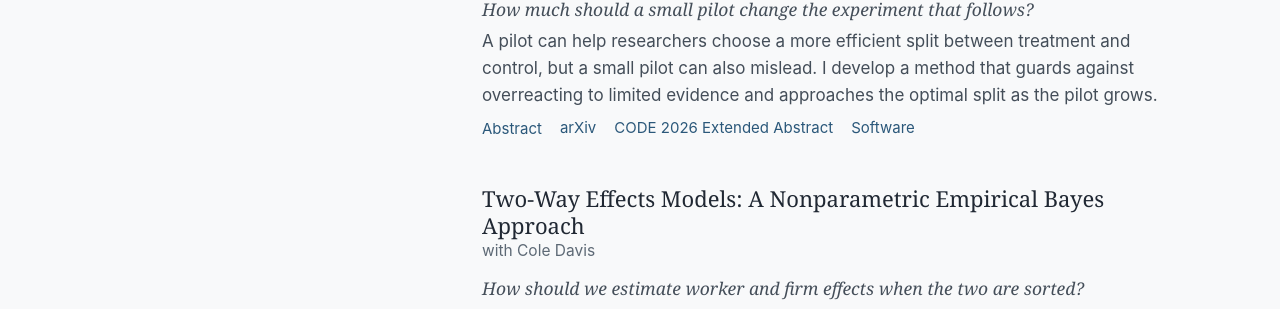
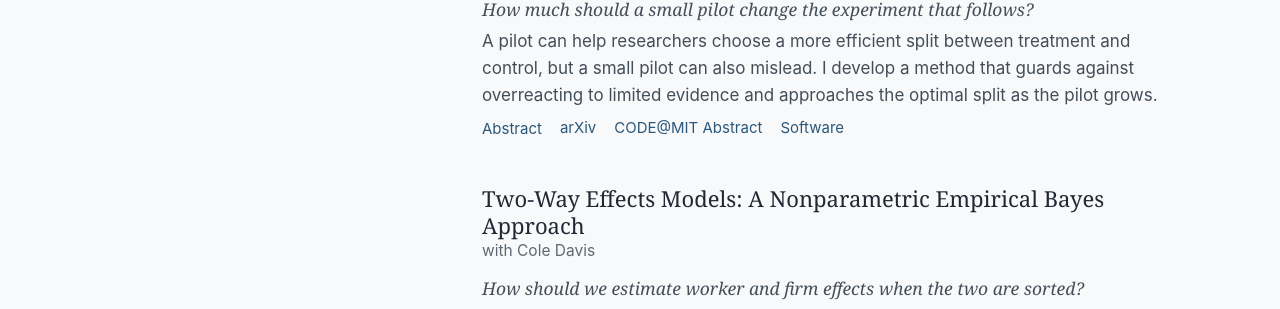
Before and after one commit to juancyamin/juancyamin.github.io, a Jekyll site: the page built from _pages/research.md, in a window 1280 px wide and 900 px high, scrolled down 309 px. Shown: the part 142-451 px from the top of the window. Built offline with Jekyll 4.4.1, drawn with Linux system fonts in a browser that asks for light colours.

Commit message:
Keep CODE@MIT abstract link on research page

```diff
--- a/_pages/research.md
+++ b/_pages/research.md
@@ -497,7 +497,7 @@ description: "Research by Juan C. Yamin on econometric methods for decisions mad
           </p></div>
         </details>
         <a href="https://arxiv.org/abs/2607.16982">arXiv</a>
-        <a href="/files/when-and-how-to-pilot-code-2026-extended-abstract.pdf">CODE 2026 Extended Abstract</a>
+        <a href="/files/when-and-how-to-pilot-code-2026-extended-abstract.pdf">CODE@MIT Abstract</a>
         <a href="/software/">Software</a>
       </nav>
     </article>
```
Also changed, not shown: _pages/about.md (+0 -1 lines).
